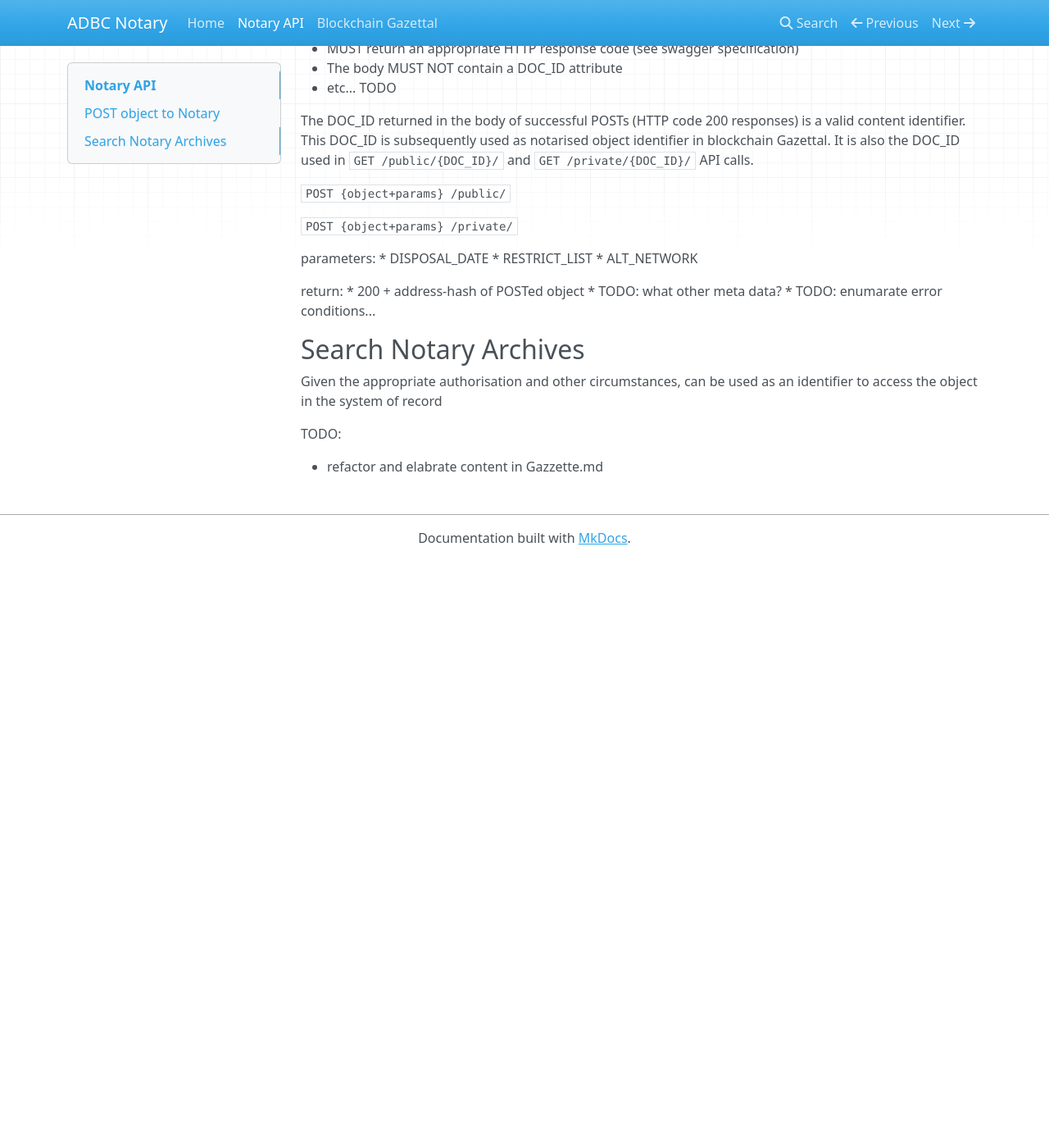
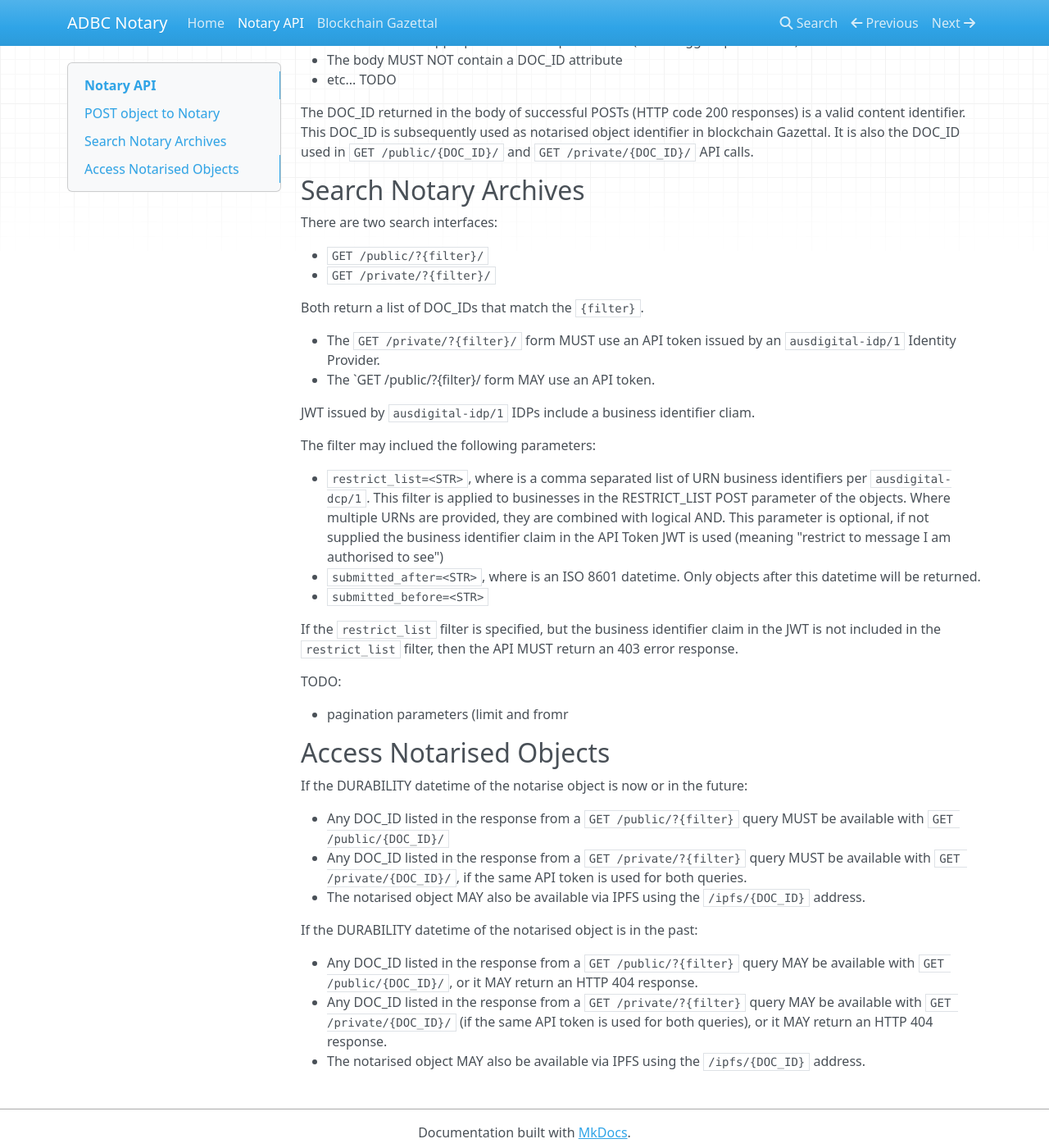
Before and after one commit to kshychko/ausdigital-nry, an MkDocs documentation site: the page built from docs/API.md, in a window 1280 px wide and 1400 px high, scrolled down 2284 px. Shown: the whole window at 82% size. Built offline with MkDocs 1.6.1, drawn with Linux system fonts in a browser that asks for light colours; nearby versions of some CDN libraries; before the commit the page ends 2968 px from its top, so only the background shows below that; some of the changed text lies outside the part shown.

Commit message:
elaborate GET API

````diff
--- a/docs/API.md
+++ b/docs/API.md
@@ -40,7 +40,8 @@ Posting an object to the `/public/` or `/private/` notary resource causes the no
 
 Assuming the current working directory contains the object (as `object.foo`) and parameters (as `param.json`), the following curl command will post the message to the notary endpoint:
 
-```curl -X POST \
+```bash
+curl -X POST \
  -H "Content-Type: multipart/form-data" \
  -H "Authorization: Bearer <API_TOKEN>"
  -F "object=@object.foo" \
@@ -85,26 +86,43 @@ When the notary recieves an invalid notarisation request, or if it recieves a va
 The DOC_ID returned in the body of successful POSTs (HTTP code 200 responses) is a valid content identifier. This DOC_ID is subsequently used as notarised object identifier in blockchain Gazettal. It is also the DOC_ID used in `GET /public/{DOC_ID}/` and `GET /private/{DOC_ID}/` API calls.
 
 
-`POST {object+params} /public/`
-
-`POST {object+params} /private/`
-
-parameters:
- * DISPOSAL_DATE
- * RESTRICT_LIST
- * ALT_NETWORK
-
-return:
- * 200 + address-hash of POSTed object
- * TODO: what other meta data?
- * TODO: enumarate error conditions...
-
-
-
 ## Search Notary Archives
 
-Given the appropriate authorisation and other circumstances, can be used as an identifier to access the object in the system of record
+There are two search interfaces:
+
+ * `GET /public/?{filter}/`
+ * `GET /private/?{filter}/`
+
+Both return a list of DOC_IDs that match the `{filter}`.
+
+ * The `GET /private/?{filter}/` form MUST use an API token issued by an `ausdigital-idp/1` Identity Provider.
+ * The `GET /public/?{filter}/ form MAY use an API token.
+
+JWT issued by `ausdigital-idp/1` IDPs include a business identifier cliam.
+
+The filter may inclued the following parameters:
+
+ * `restrict_list=<STR>`, where <STR> is a comma separated list of URN business identifiers per `ausdigital-dcp/1`. This filter is applied to businesses in the RESTRICT_LIST POST parameter of the objects. Where multiple URNs are provided, they are combined with logical AND. This parameter is optional, if not supplied the business identifier claim in the API Token JWT is used (meaning "restrict to message I am authorised to see")
+ * `submitted_after=<STR>`, where <STR> is an ISO 8601 datetime. Only objects after this datetime will be returned.
+ * `submitted_before=<STR>`
+
+If the `restrict_list` filter is specified, but the business identifier claim in the JWT is not included in the `restrict_list` filter, then the API MUST return an 403 error response.
 
 TODO:
 
- * refactor and elabrate content in Gazzette.md
+ * pagination parameters (limit and fromr
+
+
+## Access Notarised Objects
+
+If the DURABILITY datetime of the notarise object is now or in the future:
+
+ * Any DOC_ID listed in the response from a `GET /public/?{filter}` query MUST be available with `GET /public/{DOC_ID}/`
+ * Any DOC_ID listed in the response from a `GET /private/?{filter}` query MUST be available with `GET /private/{DOC_ID}/`, if the same API token is used for both queries.
+ * The notarised object MAY also be available via IPFS using the `/ipfs/{DOC_ID}` address.
+
+If the DURABILITY datetime of the notarised object is in the past:
+
+ * Any DOC_ID listed in the response from a `GET /public/?{filter}` query MAY be available with `GET /public/{DOC_ID}/`, or it MAY return an HTTP 404 response.
+ * Any DOC_ID listed in the response from a `GET /private/?{filter}` query MAY be available with `GET /private/{DOC_ID}/` (if the same API token is used for both queries), or it MAY return an HTTP 404 response.
+ * The notarised object MAY also be available via IPFS using the `/ipfs/{DOC_ID}` address.
````
